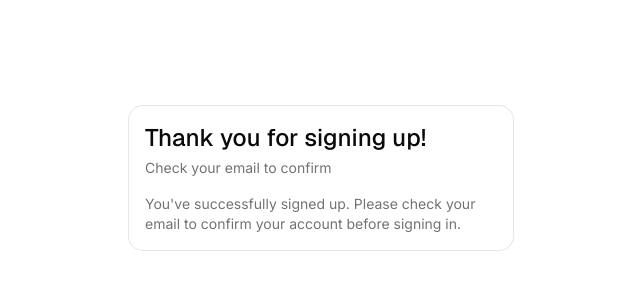
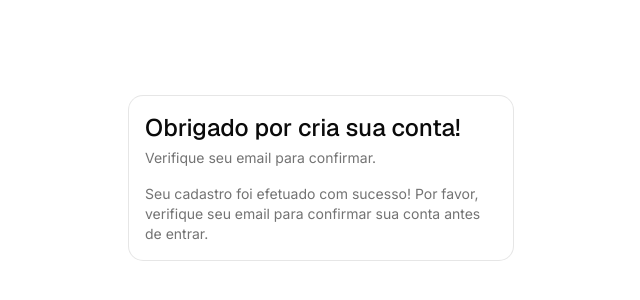
Before and after one commit to SamuelHeluany/it-help-learn, a Next.js app: page /auth/sign-up-success in a window 1280 px wide. Shown: the part 222-522 px from the top of the page, without its empty margins (319-959 px from the left). Built offline with nearby package versions, Linux system fonts and the light colour scheme.

Commit message:
style(confirm-email): change confirm email page style.

```diff
--- a/app/auth/sign-up-success/page.tsx
+++ b/app/auth/sign-up-success/page.tsx
@@ -4,7 +4,7 @@ import {
   CardDescription,
   CardHeader,
   CardTitle,
-} from '@/components/ui/card'
+} from "@/components/ui/card";
 
 export default function Page() {
   return (
@@ -13,18 +13,22 @@ export default function Page() {
         <div className="flex flex-col gap-6">
           <Card>
             <CardHeader>
-              <CardTitle className="text-2xl">Thank you for signing up!</CardTitle>
-              <CardDescription>Check your email to confirm</CardDescription>
+              <CardTitle className="text-2xl">
+                Obrigado por cria sua conta!
+              </CardTitle>
+              <CardDescription>
+                Verifique seu email para confirmar.
+              </CardDescription>
             </CardHeader>
             <CardContent>
               <p className="text-sm text-muted-foreground">
-                You&apos;ve successfully signed up. Please check your email to confirm your account
-                before signing in.
+                Seu cadastro foi efetuado com sucesso! Por favor, verifique seu
+                email para confirmar sua conta antes de entrar.
               </p>
             </CardContent>
           </Card>
         </div>
       </div>
     </div>
-  )
+  );
 }
```
